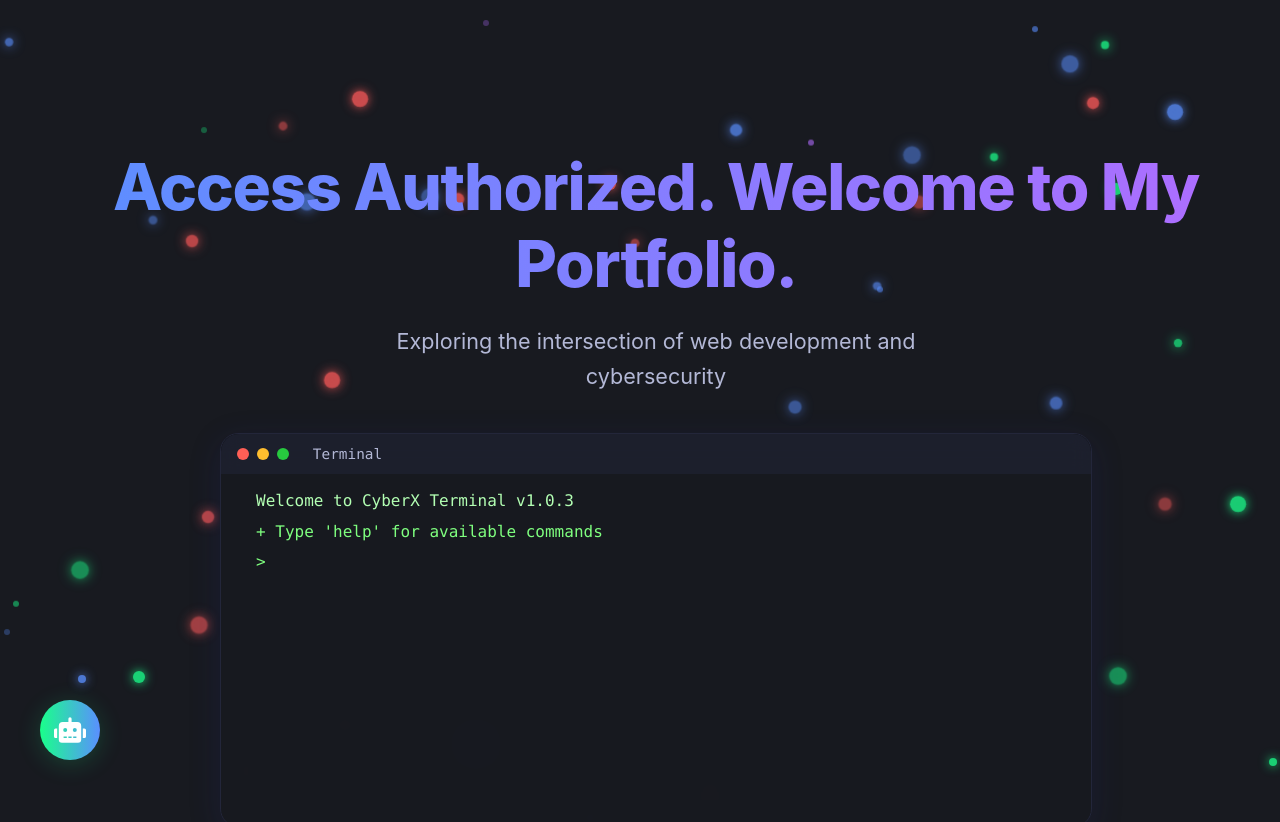
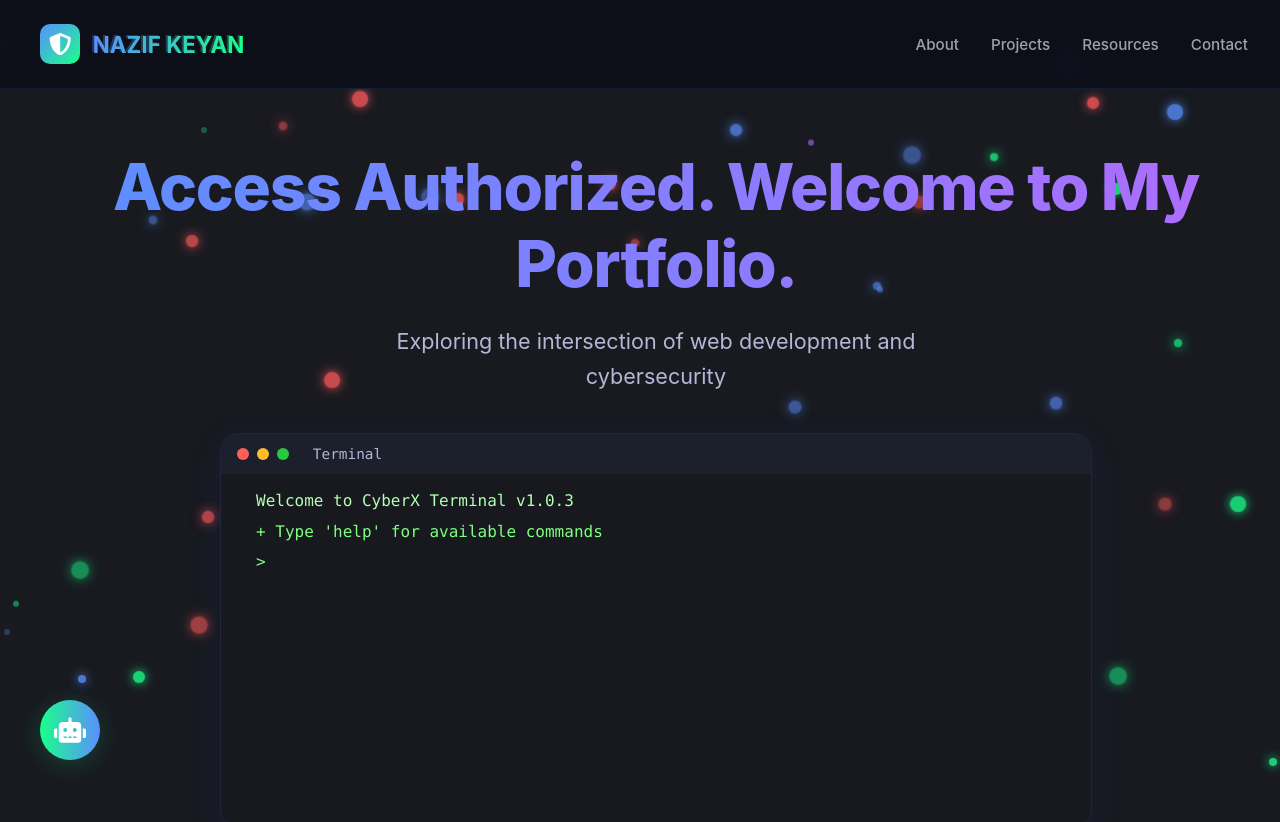
Before and after one commit to Keyanog/port1, a React (Vite) app: page / in a window 1280 px wide. Shown: the top 822 px of the page. Built offline with nearby package versions, Linux system fonts and the light colour scheme.

Commit message:
feat: Add cyberpunk-themed navbar with animated logo

```diff
--- a/src/components/Navbar.jsx
+++ b/src/components/Navbar.jsx
@@ -1,7 +1,181 @@
 import React from 'react';
+import styled from '@emotion/styled';
+import { motion } from 'framer-motion';
+import { Link } from 'react-router-dom';
+import { FaShieldAlt } from 'react-icons/fa';
 
-const Navbar = () => {
-  return null;
+const NavContainer = styled.nav`
+  position: fixed;
+  top: 0;
+  left: 0;
+  right: 0;
+  z-index: 1000;
+  background: rgba(13, 15, 25, 0.95);
+  backdrop-filter: blur(8px);
+  border-bottom: 1px solid rgba(90, 143, 255, 0.1);
+`;
+
+const NavContent = styled.div`
+  max-width: 1300px;
+  margin: 0 auto;
+  padding: 1rem 2rem;
+  display: flex;
+  justify-content: space-between;
+  align-items: center;
+`;
+
+const LogoContainer = styled(Link)`
+  display: flex;
+  align-items: center;
+  gap: 0.8rem;
+  text-decoration: none;
+  position: relative;
+  padding: 0.5rem;
+
+  &::before {
+    content: '';
+    position: absolute;
+    top: 0;
+    left: 0;
+    right: 0;
+    bottom: 0;
+    background: linear-gradient(90deg, #5a8fff, #1aff8b);
+    opacity: 0;
+    transition: opacity 0.3s;
+    border-radius: 8px;
+    z-index: -1;
+  }
+
+  &:hover::before {
+    opacity: 0.1;
+  }
+`;
+
+const LogoIcon = styled.div`
+  width: 40px;
+  height: 40px;
+  background: linear-gradient(135deg, #5a8fff 0%, #1aff8b 100%);
+  border-radius: 10px;
+  display: flex;
+  align-items: center;
+  justify-content: center;
+  font-size: 1.4rem;
+  color: #fff;
+  position: relative;
+  overflow: hidden;
+
+  &::before {
+    content: '';
+    position: absolute;
+    width: 100%;
+    height: 100%;
+    background: linear-gradient(45deg, transparent 0%, rgba(255, 255, 255, 0.2) 50%, transparent 100%);
+    transform: translateX(-100%);
+    animation: shine 3s infinite;
+  }
+
+  @keyframes shine {
+    0% {
+      transform: translateX(-100%);
+    }
+    20% {
+      transform: translateX(100%);
+    }
+    100% {
+      transform: translateX(100%);
+    }
+  }
+`;
+
+const LogoText = styled.div`
+  font-size: 1.4rem;
+  font-weight: 700;
+  background: linear-gradient(90deg, #5a8fff 0%, #1aff8b 100%);
+  -webkit-background-clip: text;
+  -webkit-text-fill-color: transparent;
+  background-clip: text;
+  text-fill-color: transparent;
+  position: relative;
+
+  &::after {
+    content: 'NAZIF KEYAN';
+    position: absolute;
+    left: 0;
+    top: 0;
+    width: 100%;
+    height: 100%;
+    background: linear-gradient(90deg, #5a8fff 0%, #1aff8b 100%);
+    -webkit-background-clip: text;
+    -webkit-text-fill-color: transparent;
+    background-clip: text;
+    text-fill-color: transparent;
+    opacity: 0.3;
+    animation: glitch 3s infinite;
+  }
+
+  @keyframes glitch {
+    0% {
+      transform: translate(0);
+    }
+    20% {
+      transform: translate(-2px, 2px);
+    }
+    40% {
+      transform: translate(-2px, -2px);
+    }
+    60% {
+      transform: translate(2px, 2px);
+    }
+    80% {
+      transform: translate(2px, -2px);
+    }
+    100% {
+      transform: translate(0);
+    }
+  }
+`;
+
+const NavLinks = styled.div`
+  display: flex;
+  gap: 2rem;
+  align-items: center;
+
+  @media (max-width: 768px) {
+    display: none;
+  }
+`;
+
+const NavLink = styled(Link)`
+  color: #A1A1AA;
+  text-decoration: none;
+  font-size: 0.95rem;
+  font-weight: 500;
+  transition: color 0.2s;
+
+  &:hover {
+    color: #5a8fff;
+  }
+`;
+
+const Navbar = ({ mode, setMode }) => {
+  return (
+    <NavContainer>
+      <NavContent>
+        <LogoContainer to="/">
+          <LogoIcon>
+            <FaShieldAlt />
+          </LogoIcon>
+          <LogoText>NAZIF KEYAN</LogoText>
+        </LogoContainer>
+        <NavLinks>
+          <NavLink to="/#about">About</NavLink>
+          <NavLink to="/#projects">Projects</NavLink>
+          <NavLink to="/#resources">Resources</NavLink>
+          <NavLink to="/#contact">Contact</NavLink>
+        </NavLinks>
+      </NavContent>
+    </NavContainer>
+  );
 };
 
 export default Navbar;
```
